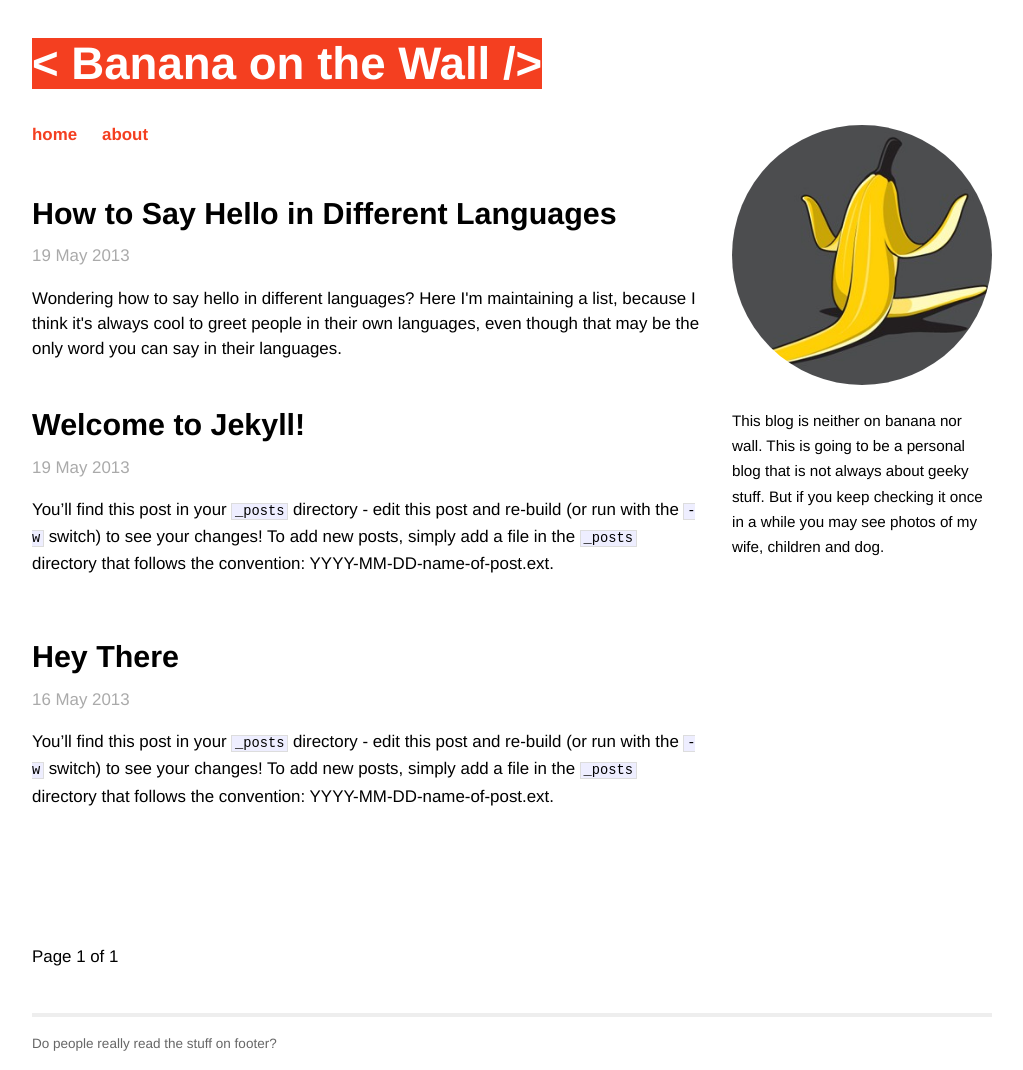
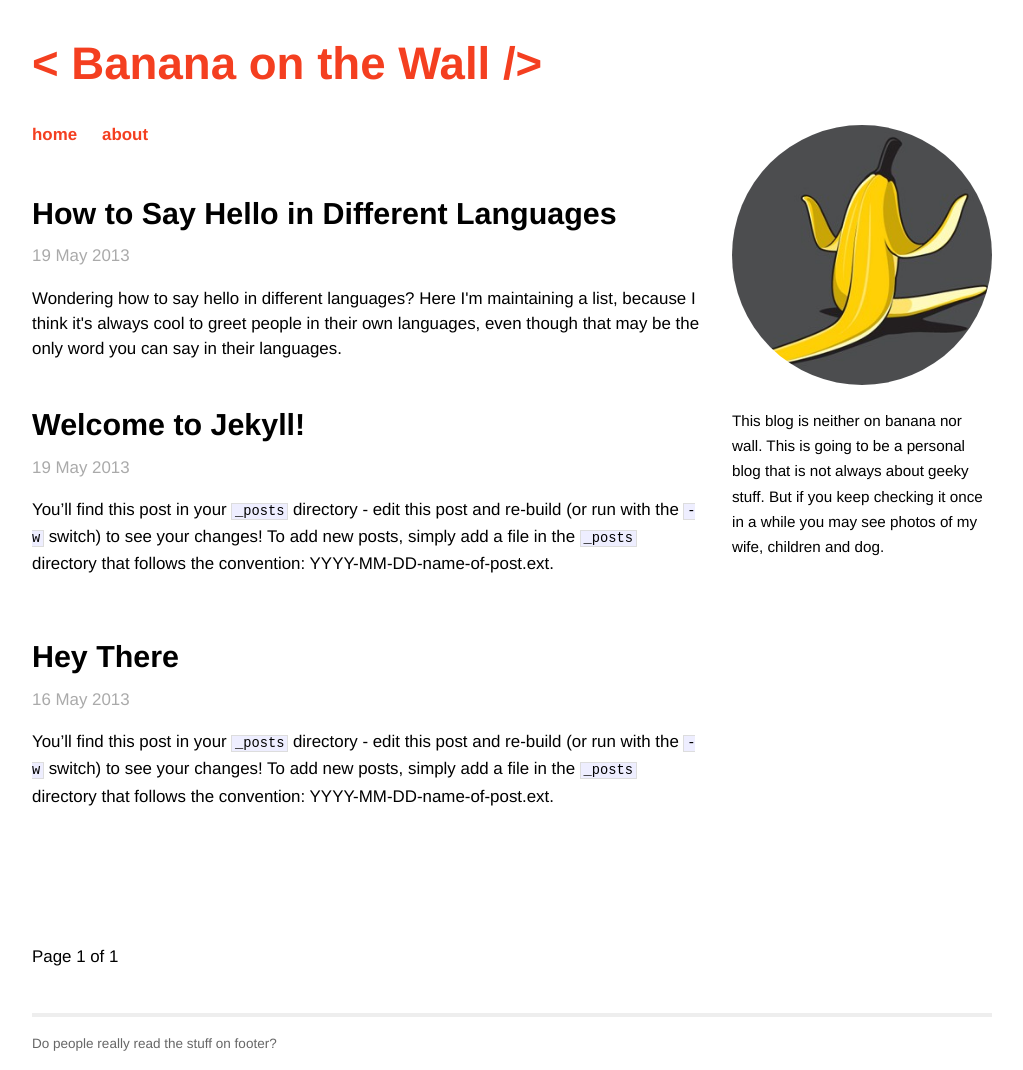
Before and after one commit to BananaOnTheWall/bananaonthewall.github.io, a Jekyll site: the page built from index.html, in a window 1280 px wide. Shown: the whole page, without its empty margins (128-1151 px from the left). Built offline with Jekyll 4.4.1, drawn with Linux system fonts in a browser that asks for light colours; the list of posts is cut into pages by our own code.

Commit message:
Update main.css

```diff
--- a/css/main.css
+++ b/css/main.css
@@ -82,11 +82,6 @@ ul.posts span {
 .site .header h1.title {
   display: inline-block;
   font-size: 2.7em;
-}
-
-h1.title a {
-color: white;
-background-color: #f43f20;
 }
 
 .site .meta {
```
